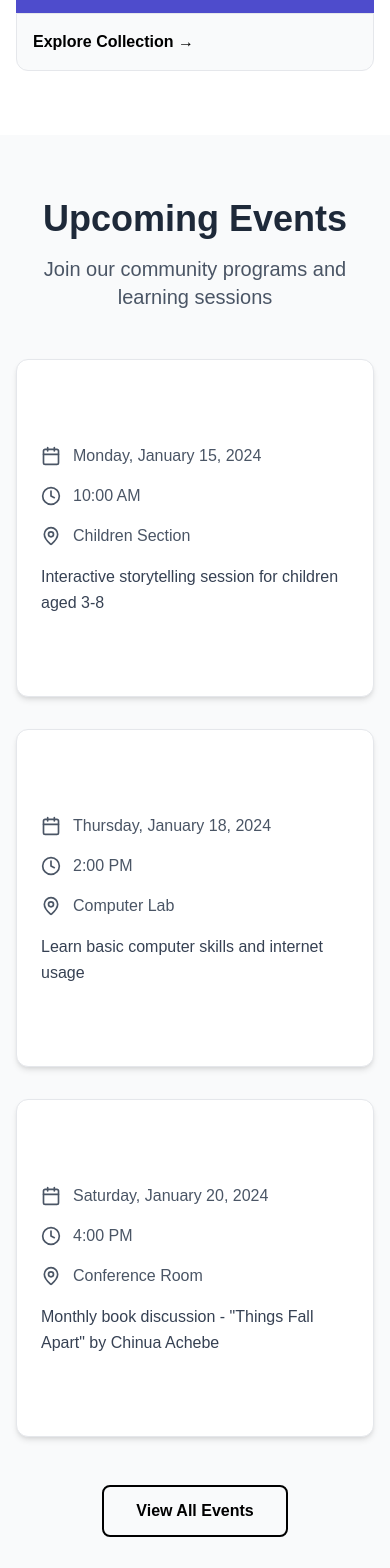
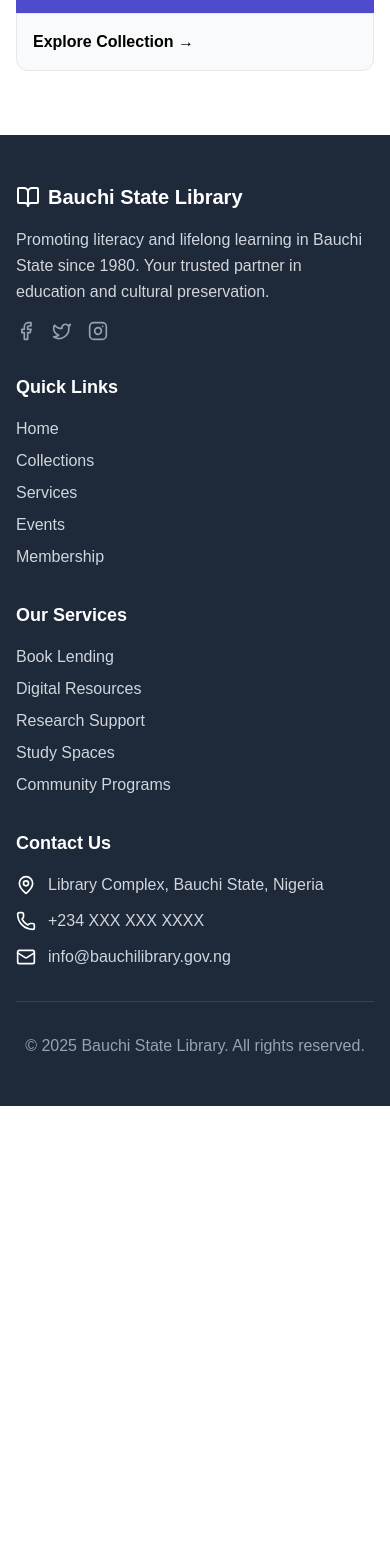
Before and after one commit to victoryohanna/bauchi-state-library, a Next.js app: page / in a window 390 px wide. Shown: the part 7600-9168 px from the top of the page. After the commit the page ends 8706 px from the top, so only its background shows below. Built offline with nearby package versions, Linux system fonts and the light colour scheme.

Commit message:
remove event component

```diff
--- a/src/app/page.tsx
+++ b/src/app/page.tsx
@@ -3,7 +3,6 @@ import Hero from "../components/Hero";
 import StatsSection from "../components/StatsSection";
 import Services from "../components/Services";
 import FeaturedCollections from "../components/FeaturedCollections";
-import Events from "../components/Events";
 import Footer from "../components/Footer";
 import BoardMembers from "../components/BoardMembers";
 
@@ -16,7 +15,7 @@ export default function Home() {
       <Services />
       <BoardMembers />
       <FeaturedCollections />
-      <Events />
+
       <Footer />
     </main>
   );
--- a/src/components/Events.tsx
+++ /dev/null
@@ -1,94 +0,0 @@
-import { Calendar, MapPin, Clock } from "lucide-react";
-
-const events = [
-  {
-    title: "Children Story Time",
-    date: "2024-01-15",
-    time: "10:00 AM",
-    location: "Children Section",
-    description: "Interactive storytelling session for children aged 3-8",
-  },
-  {
-    title: "Digital Literacy Workshop",
-    date: "2024-01-18",
-    time: "2:00 PM",
-    location: "Computer Lab",
-    description: "Learn basic computer skills and internet usage",
-  },
-  {
-    title: "Book Club Meeting",
-    date: "2024-01-20",
-    time: "4:00 PM",
-    location: "Conference Room",
-    description:
-      'Monthly book discussion - "Things Fall Apart" by Chinua Achebe',
-  },
-];
-
-export default function Events() {
-  return (
-    <section className="py-16 bg-gray-50">
-      <div className="max-w-7xl mx-auto px-4">
-        <div className="text-center mb-12">
-          <h2 className="text-4xl font-bold text-gray-800 mb-4">
-            Upcoming Events
-          </h2>
-          <p className="text-xl text-gray-600">
-            Join our community programs and learning sessions
-          </p>
-        </div>
-
-        <div className="grid md:grid-cols-2 lg:grid-cols-3 gap-8">
-          {events.map((event, index) => (
-            <div
-              key={index}
-              className="bg-white rounded-xl shadow-md overflow-hidden border border-gray-200 hover:shadow-lg transition duration-300"
-            >
-              <div className="bg-primary text-white p-4">
-                <h3 className="text-xl font-semibold">{event.title}</h3>
-              </div>
-
-              <div className="p-6 space-y-4">
-                <div className="flex items-center text-gray-600">
-                  <Calendar className="h-5 w-5 mr-3" />
-                  <span>
-                    {new Date(event.date).toLocaleDateString("en-US", {
-                      weekday: "long",
-                      year: "numeric",
-                      month: "long",
-                      day: "numeric",
-                    })}
-                  </span>
-                </div>
-
-                <div className="flex items-center text-gray-600">
-                  <Clock className="h-5 w-5 mr-3" />
-                  <span>{event.time}</span>
-                </div>
-
-                <div className="flex items-center text-gray-600">
-                  <MapPin className="h-5 w-5 mr-3" />
-                  <span>{event.location}</span>
-                </div>
-
-                <p className="text-gray-700 leading-relaxed">
-                  {event.description}
-                </p>
-
-                <button className="w-full bg-primary text-white py-2 rounded-lg hover:bg-blue-700 transition duration-200 font-semibold">
-                  Register for Event
-                </button>
-              </div>
-            </div>
-          ))}
-        </div>
-
-        <div className="text-center mt-12">
-          <button className="border-2 border-primary text-primary px-8 py-3 rounded-lg font-semibold hover:bg-primary hover:text-white transition duration-200">
-            View All Events
-          </button>
-        </div>
-      </div>
-    </section>
-  );
-}
```
